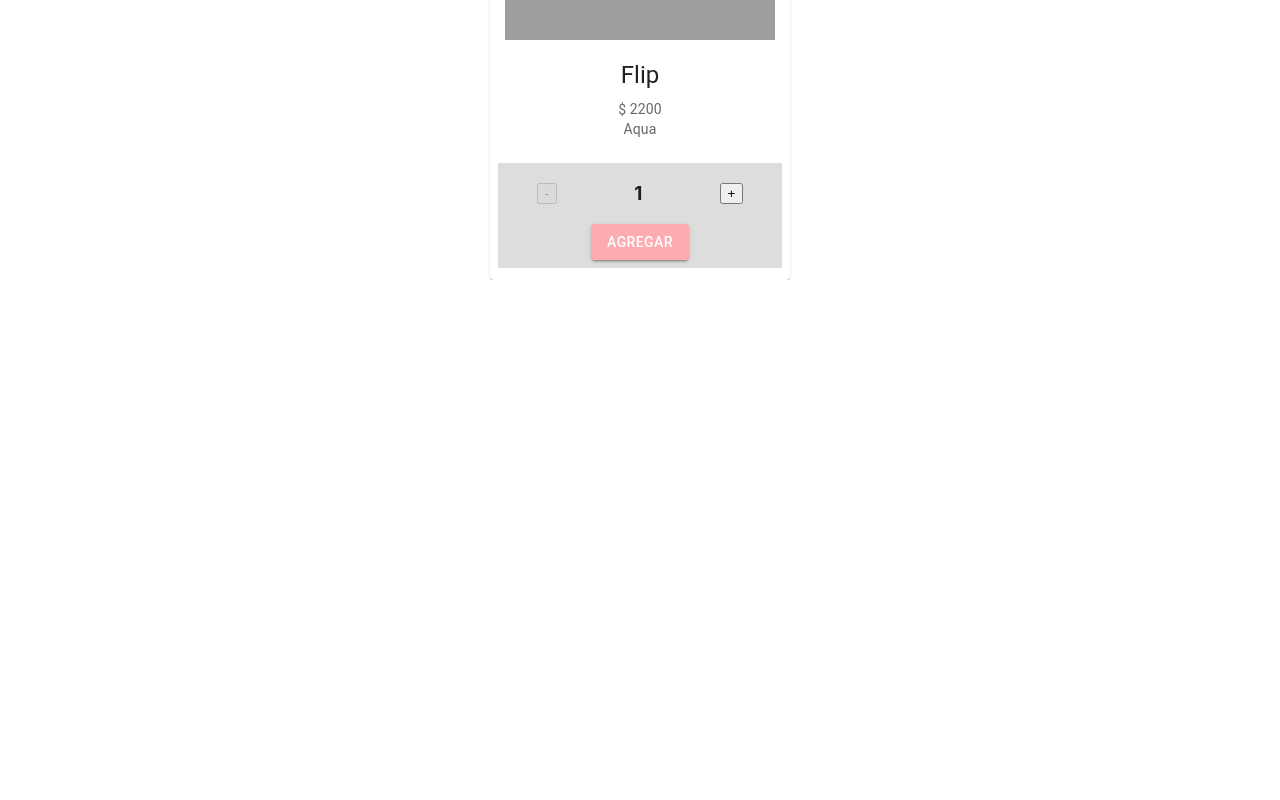
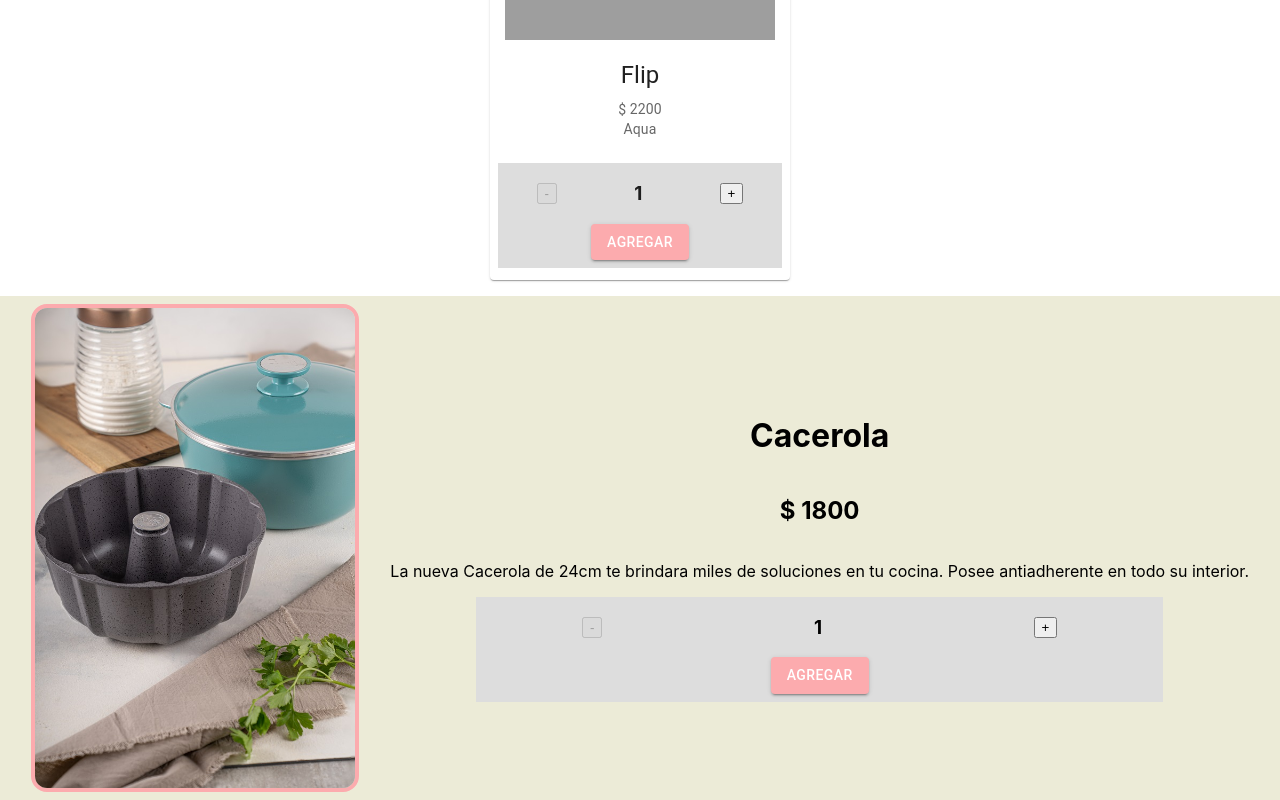
Before and after one commit to GO-Leon/LVCE---Leon-Gonzalo, a React (Create React App) app in the folder lvce-ecommerce/: page / in a window 1280 px wide. Shown: the part 638-1438 px from the top of the page. Before the commit the page ends 918 px from the top, so only its background shows below. Built offline with nearby package versions, Linux system fonts and the light colour scheme; grey boxes are pictures that could not be loaded.

Commit message:
Detalle de Producto

```diff
--- a/lvce-ecommerce/src/App.css
+++ b/lvce-ecommerce/src/App.css
@@ -80,3 +80,39 @@
 .addCartButton{
   margin-bottom: 1rem;
 }
+
+.detailItems__container{
+  display: flex;
+  flex-direction: row;
+  justify-content: space-evenly;
+  align-items: center;
+  background-color: #ecebd7;
+  max-width: 100%;
+  min-width: 100%;
+  margin-top: 1rem;
+}
+
+.detailItems__container img{
+  max-width: 30rem;
+  max-height: 30rem;
+  border: solid 4px #fcabae;
+  border-radius: 1rem;
+  margin-top: 0.5rem;
+  margin-bottom: 0.5rem;
+}
+
+.detailItems__container--column{
+display: flex;
+flex-direction: column;
+justify-content: center;
+align-items: center;
+}
+
+.detailItems__buy{
+  display: flex;
+  flex-direction: row;
+  justify-content: space-around;
+  align-items: center;
+  min-width: 80%;
+  border-radius: 1rem;
+}
--- a/lvce-ecommerce/src/App.js
+++ b/lvce-ecommerce/src/App.js
@@ -1,6 +1,7 @@
 import './App.css';
 import NavBar from './components/NavBar';
 import ProductList from './components/ItemListContainer/ItemListContainer';
+import DetailedItem from './components/ItemDetailContainer/ItemDetailContainer';
 
 
 
@@ -10,6 +11,7 @@ function App() {
     <div className="App">
       <NavBar></NavBar>
       <ProductList />
+      <DetailedItem />
     </div>
   );
 }
--- /dev/null
+++ b/lvce-ecommerce/src/components/ItemDetail.js
@@ -0,0 +1,26 @@
+import * as React from 'react';
+import ItemCount from './ItemCount';
+
+const onAdd = (totalItem) => {
+    alert(`Agregaste ${totalItem} productos`);
+  };
+
+
+
+export default function ShowItemDetails({props}) {
+  const { title, price, brand, detailImg, stock, id, detail  } = props
+  return (
+      <div className='detailItems__container'>
+          <img src={`./${detailImg}`} alt="{img}" />
+          <div className='detailItems__container--column'>
+              <h1>{title}</h1>
+              <h2>$ {price}</h2>
+              <p>{detail}</p>
+              <section className='detailItems__buy'>
+                <ItemCount onAdd={onAdd} />
+              </section>
+            </div>
+      </div>
+
+  );
+}
--- /dev/null
+++ b/lvce-ecommerce/src/components/ItemDetailContainer/ItemDetailContainer.js
@@ -0,0 +1,50 @@
+import React,{useState, useEffect} from 'react'
+import { detailList } from './ItemDetailList';
+import ProductDetail from '../ItemDetail';
+
+
+const ItemDetail = () => {
+    const [details, setDetails] = useState([]);
+
+    const getDetails = new Promise((resolve, reject) => {
+        setTimeout(() => {
+          resolve(detailList);
+        }, 2000);
+      });
+
+      const getDetailList = async () => {
+        try {
+          const res = await getDetails;
+          setDetails(res);
+        } catch (err) {
+          console.log(err);
+        }
+      };
+
+    useEffect(() => {
+        getDetailList();
+      }, []);
+
+
+    return (
+        <div>
+            {details.map( ( detail ) => {
+                const {id} = detail
+                return(
+                    <ProductDetail props={detail} key={id}/>
+                )
+            })}
+        </div>
+
+
+      );
+
+
+
+
+
+
+
+}
+
+export default ItemDetail
--- /dev/null
+++ b/lvce-ecommerce/src/components/ItemDetailContainer/ItemDetailList.js
@@ -0,0 +1,12 @@
+export const detailList = [
+    {
+      title: 'Cacerola',
+      price: 1800,
+      brand: 'Aqua',
+      img:'Cacerola_24_aqua.png',
+      detailImg:'Cacerola_24_aqua_detalle.jpg',
+      stock: 6,
+      id: 1,
+      detail: "La nueva Cacerola de 24cm te brindara miles de soluciones en tu cocina. Posee antiadherente en todo su interior."
+    },
+  ];
```
Also changed, not shown: lvce-ecommerce/public/Cacerola_24_aqua_detalle.jpg (added).
